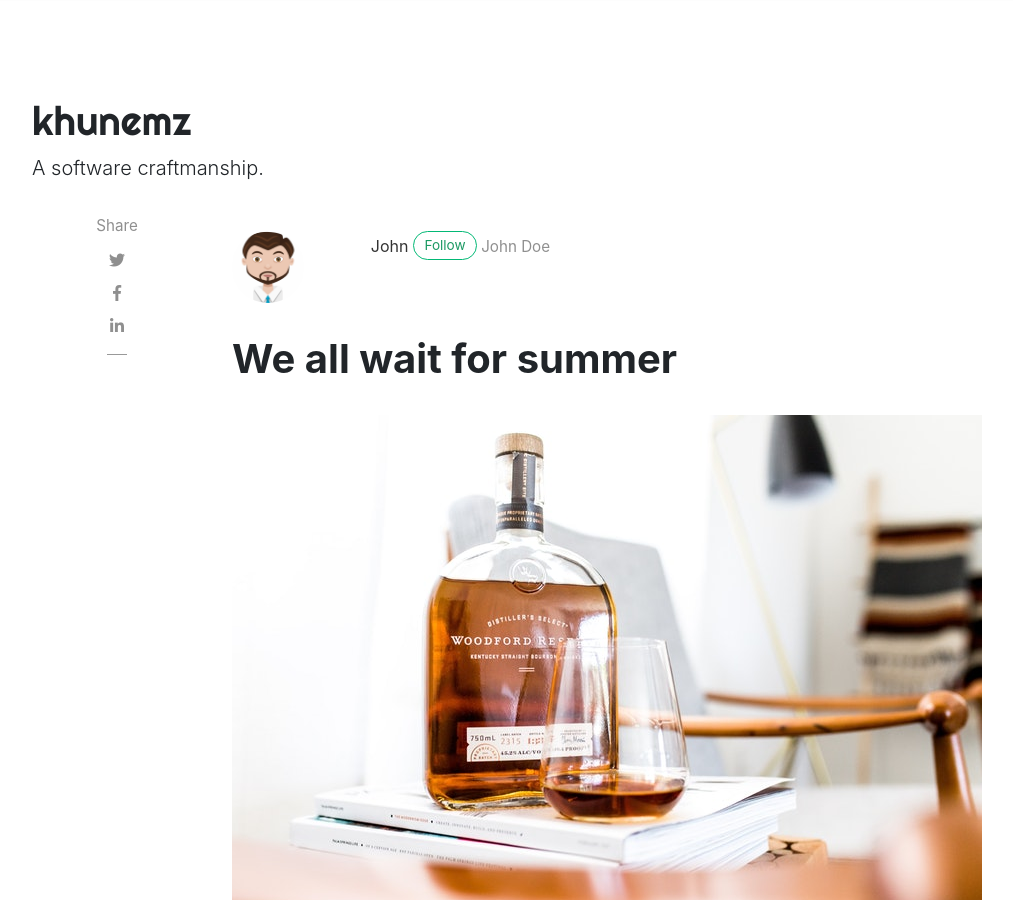
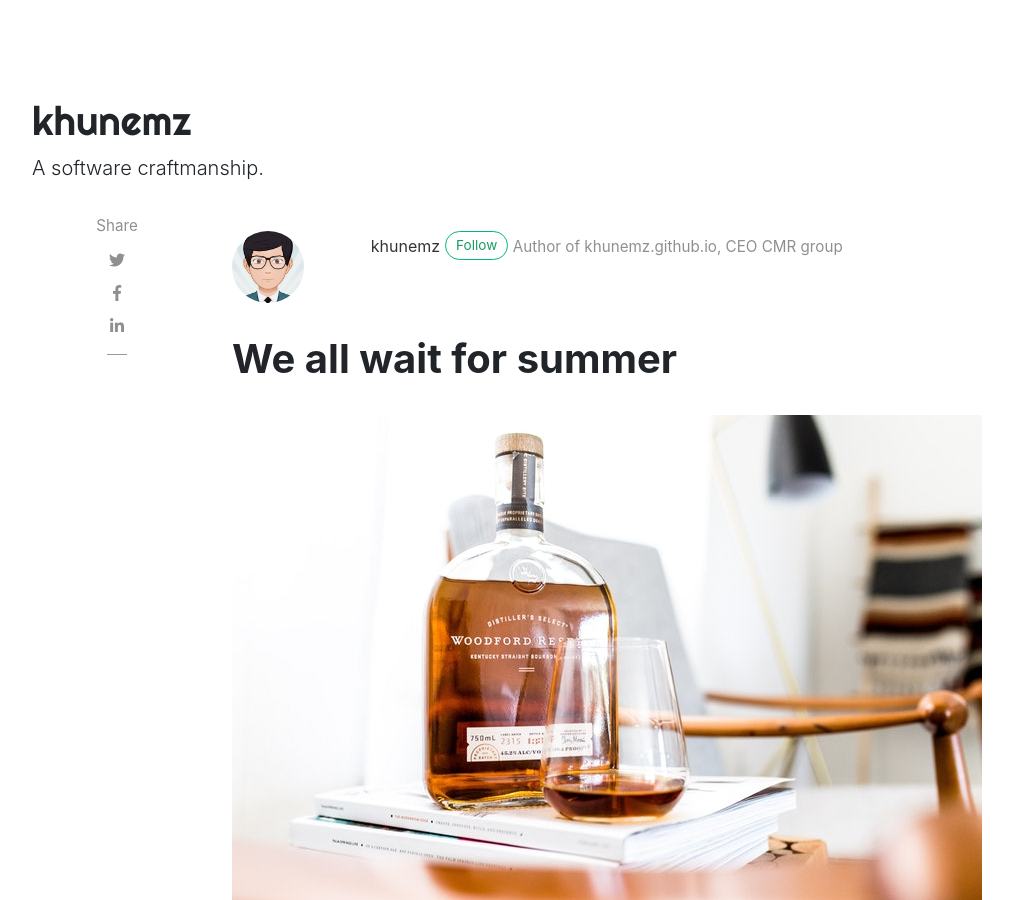
Before and after one commit to khunemz/khunemz.github.io, a Jekyll site: the page built from _posts/2018-01-12-we-all-wait-for-summer.md, in a window 1280 px wide and 900 px high. Shown: the whole window, without its empty margins (53-1066 px from the left). Built offline with Jekyll 4.4.1, drawn with Linux system fonts in a browser that asks for light colours; nearby versions of some CDN libraries; comment, search, counter and statistics services are not loaded.

Commit message:
:art: update structure

```diff
--- a/_layouts/default.html
+++ b/_layouts/default.html
@@ -69,10 +69,6 @@ ga('send', 'pageview');
                 <li class="nav-item">
                 {% endif %}
                 <a class="nav-link" href="{{ site.baseurl }}/index.html"><i class="fa fa-podcast"></i> Blog</a>
-                </li>
-
-                <li class="nav-item">
-                    <a class="nav-link" href="{{ site.baseurl }}/th-post"><i class="fa fa-th"></i>  ภาษาไทย</a>
                 </li>
 
                 <li class="nav-item">
--- a/_posts/2018-01-12-we-all-wait-for-summer.md
+++ b/_posts/2018-01-12-we-all-wait-for-summer.md
@@ -1,7 +1,7 @@
 ---
 layout: post
 title:  "We all wait for summer"
-author: john
+author: author0
 categories: [ Jekyll, tutorial ]
 image: assets/images/5.jpg
 rating: .5
--- a/_posts/2018-06-12-education.md
+++ b/_posts/2018-06-12-education.md
@@ -1,7 +1,7 @@
 ---
 layout: post
 title:  "Education must also train one for quick, resolute and effective thinking."
-author: john
+author: author0
 categories: [ Jekyll, tutorial ]
 image: assets/images/3.jpg
 beforetoc: "Markdown editor is a very powerful thing. In this article I'm going to show you what you can actually do with it, some tricks and tips while editing your post."
```
Also changed, not shown: _posts/2018-01-11-customer-service.md (+1 -1 lines), _posts/2018-01-12-options-for-creating-new-site-with-jekyll.md (+1 -1 lines).
